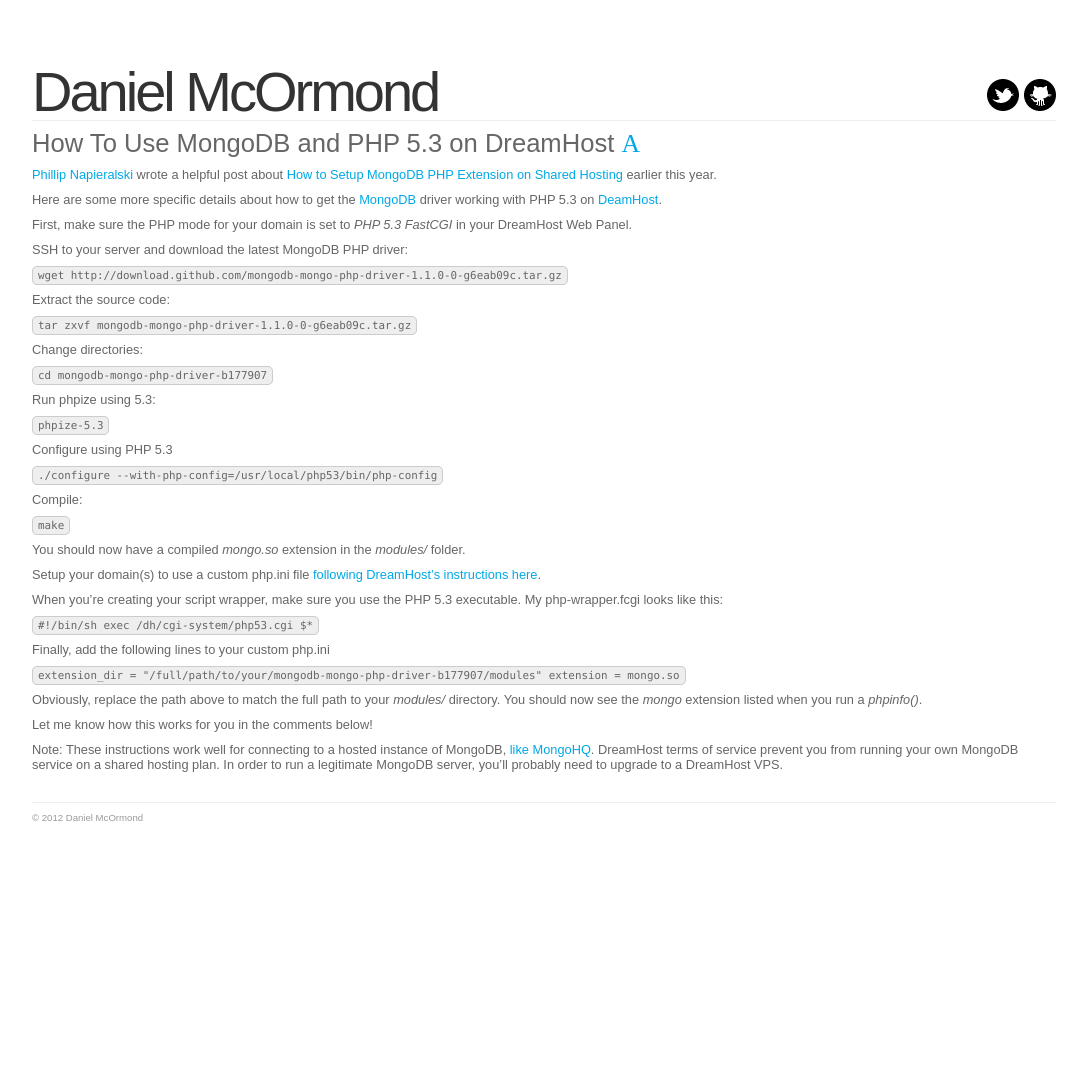
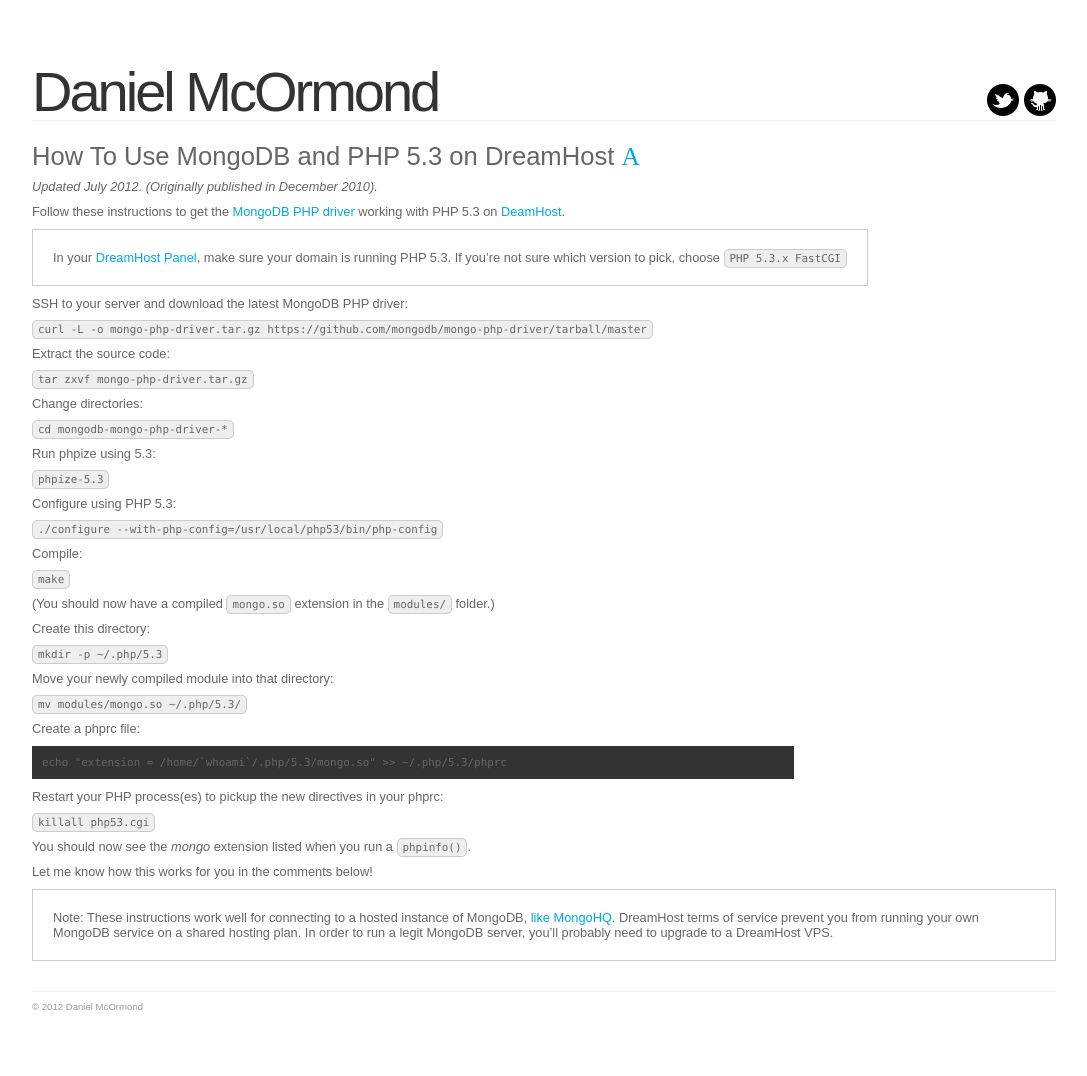
Before and after one commit to danielmcormond/danielmcormond.com, a Jekyll site: the page built from _posts/2010-12-20-how-to-use-mongodb-and-php-5-3-on-dreamhost.markdown, in a window 1280 px wide. Shown: the whole page, without its empty margins (96-1183 px from the left). Built offline with Jekyll 4.4.1, drawn with Linux system fonts in a browser that asks for light colours; some web fonts are replaced; comment, search, counter and statistics services are not loaded; before the commit the page ends 900 px from its top, so only the background shows below that.

Commit message:
Updated some older posts

````diff
--- a/_posts/2010-12-20-how-to-use-mongodb-and-php-5-3-on-dreamhost.markdown
+++ b/_posts/2010-12-20-how-to-use-mongodb-and-php-5-3-on-dreamhost.markdown
@@ -5,29 +5,31 @@
 wordpress_url: http://danielmcormond.com/?p=551
 date: 2010-12-20 16:23:34 -05:00
 ---
-[Phillip Napieralski](http://blog.pnapieralski.com/) wrote a helpful post about [How to Setup MongoDB PHP Extension on Shared Hosting](http://blog.pnapieralski.com/mongodb/how-to-setup-mongodb-php-extension-on-shared-hosting/) earlier this year.
 
-Here are some more specific details about how to get the [MongoDB](http://www.mongodb.org/) driver working with PHP 5.3 on [DeamHost](http://www.dreamhost.com/r.cgi?467109).
+_Updated July 2012. (Originally published in December 2010)._
 
-First, make sure the PHP mode for your domain is set to *PHP 5.3 FastCGI* in your DreamHost Web Panel.
+Follow these instructions to get the [MongoDB PHP driver](https://github.com/mongodb/mongo-php-driver) working with PHP 5.3 on [DeamHost](http://www.dreamhost.com/r.cgi?467109).
+
+> In your [DreamHost Panel](https://panel.dreamhost.com/index.cgi?tree=domain.manage&), make sure your domain is running PHP 5.3.
+> If you're not sure which version to pick, choose `PHP 5.3.x FastCGI`
 
 SSH to your server and download the latest MongoDB PHP driver:
 
-`wget http://download.github.com/mongodb-mongo-php-driver-1.1.0-0-g6eab09c.tar.gz`
+`curl -L -o mongo-php-driver.tar.gz https://github.com/mongodb/mongo-php-driver/tarball/master`
 
 Extract the source code:
 
-`tar zxvf mongodb-mongo-php-driver-1.1.0-0-g6eab09c.tar.gz`
+`tar zxvf mongo-php-driver.tar.gz`
 
 Change directories:
 
-`cd mongodb-mongo-php-driver-b177907`
+`cd mongodb-mongo-php-driver-*`
 
 Run phpize using 5.3:
 
 `phpize-5.3`
 
-Configure using PHP 5.3
+Configure using PHP 5.3:
 
 `./configure --with-php-config=/usr/local/php53/bin/php-config`
 
@@ -35,22 +37,28 @@
 
 `make`
 
-You should now have a compiled *mongo.so* extension in the *modules/* folder.
+(You should now have a compiled `mongo.so` extension in the `modules/` folder.)
 
-Setup your domain(s) to use a custom php.ini file [following DreamHost's instructions here](http://wiki.dreamhost.com/PHP.ini).
+Create this directory:
 
-When you're creating your script wrapper, make sure you use the PHP 5.3 executable. My php-wrapper.fcgi looks like this:
+`mkdir -p ~/.php/5.3`
 
-`#!/bin/sh
-exec /dh/cgi-system/php53.cgi $*`
+Move your newly compiled module into that directory:
 
-Finally, add the following lines to your custom php.ini
+`mv modules/mongo.so ~/.php/5.3/`
 
-`extension_dir = "/full/path/to/your/mongodb-mongo-php-driver-b177907/modules"
-extension = mongo.so`
+Create a phprc file:
 
-Obviously, replace the path above to match the full path to your *modules/* directory. You should now see the *mongo* extension listed when you run a *phpinfo()*.
+```
+echo "extension = /home/`whoami`/.php/5.3/mongo.so" >> ~/.php/5.3/phprc
+```
+
+Restart your PHP process(es) to pickup the new directives in your phprc:
+
+`killall php53.cgi`
+
+You should now see the *mongo* extension listed when you run a `phpinfo()`.
 
 Let me know how this works for you in the comments below!
 
-Note: These instructions work well for connecting to a hosted instance of MongoDB, [like MongoHQ](http://mongohq.com/). DreamHost terms of service prevent you from running your own MongoDB service on a shared hosting plan. In order to run a legitimate MongoDB server, you'll probably need to upgrade to a DreamHost VPS.
+> Note: These instructions work well for connecting to a hosted instance of MongoDB, [like MongoHQ](http://mongohq.com/). DreamHost terms of service prevent you from running your own MongoDB service on a shared hosting plan. In order to run a legit MongoDB server, you'll probably need to upgrade to a DreamHost VPS.
--- a/css/style.css
+++ b/css/style.css
@@ -7,11 +7,15 @@
     clear:both;
 }
 
+/* Pictos icons */
 .pictos {
     font-family: 'Pictos Custom';
     -webkit-font-smoothing: antialiased;
 }
 
+h1, h2, h3, h4, h5, h6 {
+	margin-top: 0.5em;
+}
 h1 { font-size: 200%; }
 h2 { font-size: 180%; }
 h3 { font-size: 160%; }
@@ -19,11 +23,24 @@
 h5 { font-size: 120%; }
 h6 { font-size: 100%; }
 
+ul {
+	list-style-type: square;
+}
+li {
+	margin: 5px 0px;
+}
+
 strong {
 	font-weight: bold;
 }
 em {
 	font-style: italic;
+}
+
+blockquote {
+	border: 1px solid #ccc;
+	padding: 10px 20px;
+	display: inline-block;
 }
 
 body {
@@ -81,6 +98,7 @@
 }
 
 ul#links {
+	list-style-type: none;
 	float: right;
 	margin-top: 15px;
 }
@@ -112,6 +130,7 @@
 	border-radius: 5px;
 	padding: 10px;
 	display: inline-block;
+	margin-bottom: 0px;
 }
 
 .posts {
@@ -139,13 +158,6 @@
 #disqus_thread {
 	width: 51em;
 	margin-top: 20px;
-}
-
-ul#tools {
-	list-style-type: square;
-}
-ul#tools li {
-	margin: 5px 0px;
 }
 
 .footnote {
@@ -178,7 +190,7 @@
 	border-radius: 5px;
 	padding: 2px 5px;
 }
-code.php {
+div.highlight pre code {
 	background: inherit;
 	border: none;
 	padding: inherit;
````
Also changed, not shown: _posts/2011-02-21-how-to-use-microsoft-ie-vpc-images-with-virtualbox-on-mac-os-x.markdown (+15 -14 lines).
